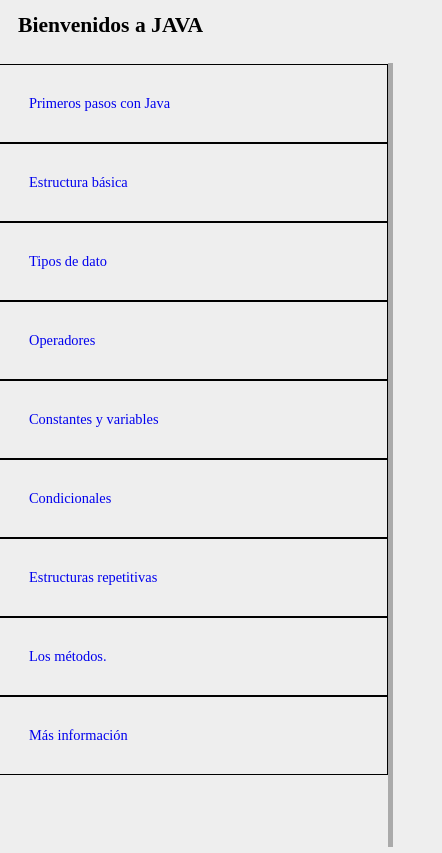
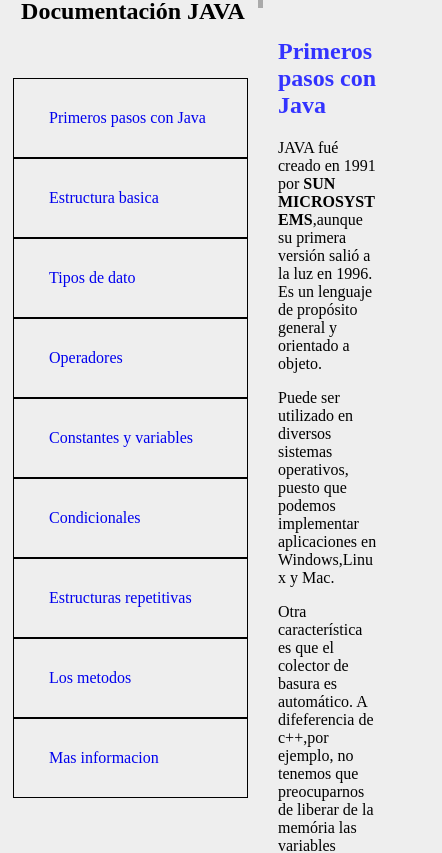
Before and after one commit to jortegah79/Bienvernidos_a_Java, a plain HTML site: page index.html in a window 390 px wide. Shown: the top 853 px of the page, 442 px wide, since content can reach past the window. Drawn offline with Linux system fonts and the light colour scheme.

Commit message:
falta 1 correcion

```diff
--- a/estilos.css
+++ b/estilos.css
@@ -6,7 +6,7 @@
     background-color: #eeeeee;
 }
 
-#nav-bar {
+#navbar {
     background-color: #eeeeee;
     height: 100vh;
     width: 100%;
@@ -17,7 +17,7 @@
 }
 
 #primer-elemento {
-    margin-top: 61px;
+    margin-top: 80px;
 }
 
 #titulo h1 {
@@ -33,11 +33,16 @@
     color: #3333ff;
 }
 
+#navbar ul li {
+    list-style: none;
+}
+
 .nav-link {
     border: 1px solid #000000;
     display: block;
     padding: 30px;
     text-decoration: none;
+    text-align: left;
 }
 
 .nav-link:hover {
@@ -61,22 +66,27 @@
     border: 3px solid #888888;
 }
 
-@media (orientation: portrait) {
+@media screen and (max-width:900px) {
     body {
-        display: flex;
-        flex-direction: column;
-        font-size: 0.9em;
-        align-items: flex-start;
+        grid-template-columns: 250px 4fr;
+    }
+    #navbar {
+        margin-left: 0;
+        border-right: 5px solid #aaaaaa;
+        margin-top: -10px;
     }
     #titulo h1 {
         position: fixed;
-        height: 30px;
+        height: 70px;
         background-color: #eeeeee;
-        padding: 20px;
-        width: 100vw;
-        margin-top: -10px;
+        padding: 0px;
+        width: 250px;
+        margin-top: 0px;
+        text-align: center;
     }
-    pre {
-        font-size: 0.7em;
+    .nav-link {
+        width: 80%;
+        padding-left: 35px;
+        margin-left: -35px;
     }
 }
--- a/index.html
+++ b/index.html
@@ -10,47 +10,32 @@
 </head>
 
 <body>
-    <nav id="nav-bar">
+    <nav id="navbar">
         <header id="titulo">
-            <h1>Bienvenidos a JAVA</h1>
+            <h1>Documentación JAVA</h1>
         </header>
-        <header id="primer-elemento">
-            <a class="nav-link" href="#primeros_pasos_con_java">
+        <ul>
+            <li> <a class="nav-link" id="primer-elemento" href="#Primeros_pasos_con_Java">
                 Primeros pasos con Java
-            </a>
-        </header>
-        <header>
-            <a class="nav-link" href="#estructura_basica">Estructura básica</a>
-        </header>
-        <header>
-            <a class="nav-link" href="#tipos_de_dato">Tipos de dato</a>
-        </header>
-        <header>
-            <a class="nav-link" href="#operadores">Operadores</a>
-        </header>
-        <header>
-            <a class="nav-link" href="#constantes_y_variables">
+            </a></li>
+            <li> <a class="nav-link" href="#Estructura_basica">Estructura basica</a></li>
+            <li> <a class="nav-link" href="#Tipos_de_dato">Tipos de dato</a></li>
+            <li> <a class="nav-link" href="#Operadores">Operadores</a></li>
+            <li><a class="nav-link" href="#Constantes_y_variables">
                 Constantes y variables
-            </a>
-        </header>
-        <header>
-            <a class="nav-link" href="#condicionales">Condicionales</a>
-        </header>
-        <header>
-            <a class="nav-link" href="#estructuras_repetitivas">
+            </a></li>
+            <li><a class="nav-link" href="#Condicionales">Condicionales</a></li>
+            <li><a class="nav-link" href="#Estructuras_repetitivas">
                 Estructuras repetitivas
-            </a>
-        </header>
-        <header>
-            <a class="nav-link" href="#los_metodos">Los métodos.</a>
-        </header>
-        <header>
-            <a class="nav-link" href="#mas_informacion">Más información</a>
-        </header>
+            </a></li>
+            <li> <a class="nav-link" href="#Los_metodos">Los metodos</a></li>
+            <li><a class="nav-link" href="#Mas_informacion">Mas informacion</a></li>
+
+        </ul>
     </nav>
 
     <main id="main-doc">
-        <section class="main-section" id="primeros_pasos_con_Java">
+        <section class="main-section" id="Primeros_pasos_con_Java">
             <header>
                 <h2>Primeros pasos con Java</h2>
             </header>
@@ -68,9 +53,9 @@
                 Java no es JAVASCRIPT. Puede llevar a confusión y a pesar de que su sintaxis es parecida, a medida que avanzamos vemos mayores diferencias entre ellos.
             </p>
         </section>
-        <section class="main-section" id="estructura_basica">
+        <section class="main-section" id="Estructura_basica">
             <header>
-                <h2>Estructura básica</h2>
+                <h2>Estructura basica</h2>
             </header>
             <p>
                 Todo programa en java necesita un método main o un método init(si hablamos de java en un servidor).Todo ello englobado en una clase principal.
@@ -86,7 +71,7 @@
                 Este sería nuestro primer programa con Java.Un "hola mundo".Como vemos, debe de ir entre llaves.La clase engloba todo y cada método engloba el grupo de instrucciones que le pertenecen.
             </p>
         </section>
-        <section class="main-section" id="tipos_de_dato">
+        <section class="main-section" id="Tipos_de_dato">
             <header>
                 <h2>Tipos de dato</h2>
             </header>
@@ -129,7 +114,7 @@
                 El char se escribe entre comilla simple y el string entre dobles comillas.
             </p>
         </section>
-        <section class="main-section" id="operadores">
+        <section class="main-section" id="Operadores">
             <header>
                 <h2>Operadores</h2>
             </header>
@@ -166,7 +151,7 @@
 !true=false;
                 </code></pre>
         </section>
-        <section class="main-section" id="constantes_y_variables">
+        <section class="main-section" id="Constantes_y_variables">
             <header>
                 <h2>Constantes y variables</h2>
             </header>
@@ -182,7 +167,7 @@
                 </code></pre>
         </section>
 
-        <section class="main-section" id="condicionales">
+        <section class="main-section" id="Condicionales">
             <header>
                 <h2>Condicionales</h2>
             </header>
@@ -231,7 +216,7 @@
             </code></pre>
             <p>Nos muestrará que el número es el 2.</p>
         </section>
-        <section class="main-section" id="estructuras_repetitivas">
+        <section class="main-section" id="Estructuras_repetitivas">
             <header>
                 <h2>Estructuras repetitivas</h2>
             </header>
@@ -293,9 +278,9 @@
                 Dejaremos para otros proyectos el bucle for, destinado sobretodo para el uso sobre arrays u objetos.
             </p>
         </section>
-        <section class="main-section" id="los_metodos">
+        <section class="main-section" id="Los_metodos">
             <header>
-                <h2>Los_métodos</h2>
+                <h2>Los_metodos</h2>
             </header>
             <p>
                 Un método es una parte reducida de código que realiza alguna función reiterativa durante la ejecución del programa.
@@ -338,9 +323,9 @@
                 Utilizamos un bucle do-while para realizar peticiones hasta que el número esté dentro de los márgenes adecuados.
             </p>
         </section>
-        <section class="main-section" id="mas_informacion">
+        <section class="main-section" id="Mas_informacion">
             <header>
-                <h2>Más información</h2>
+                <h2>Mas informacion</h2>
             </header>
             <p>
                 Un lugar para comenzar puede ser w3schools.
```
